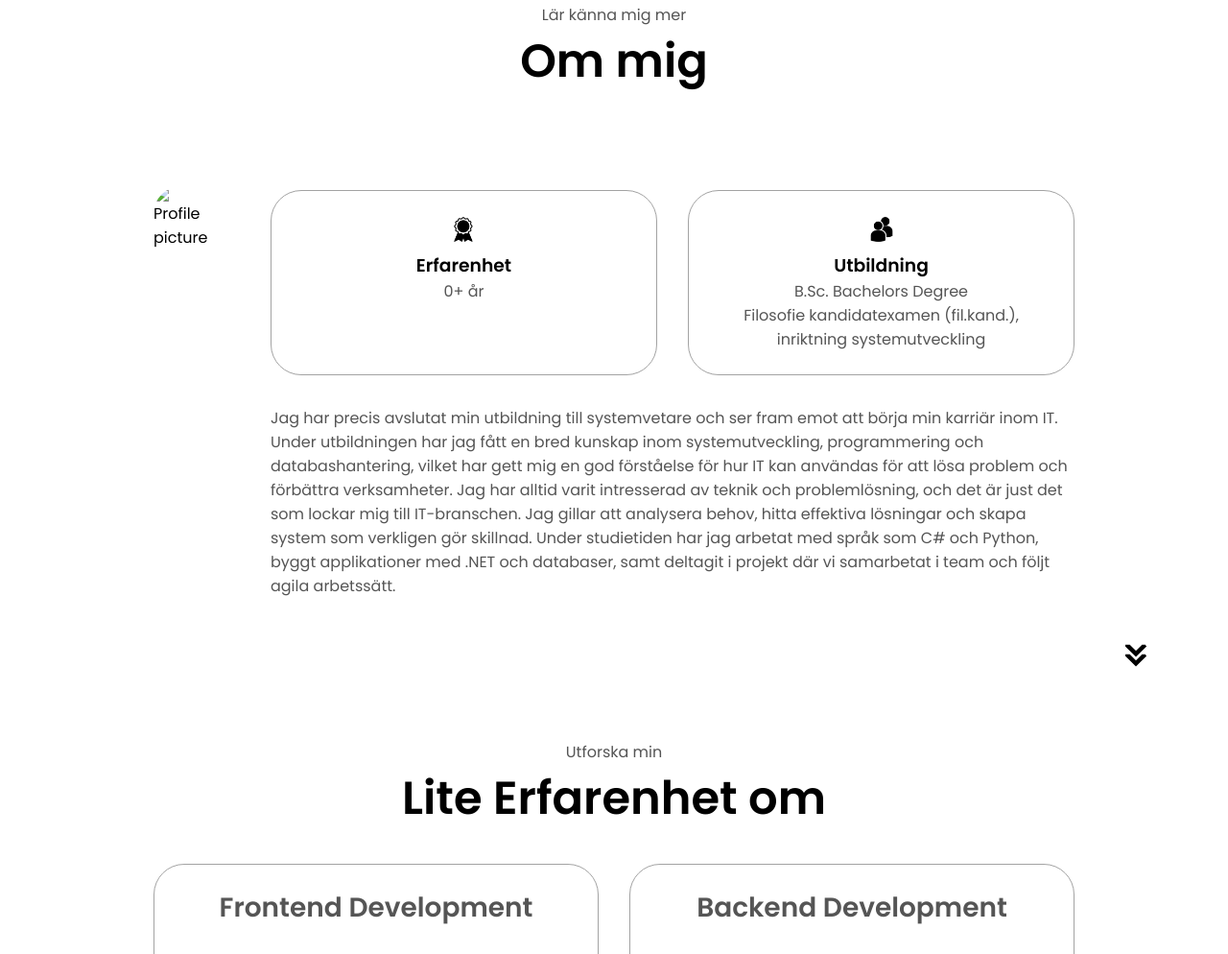
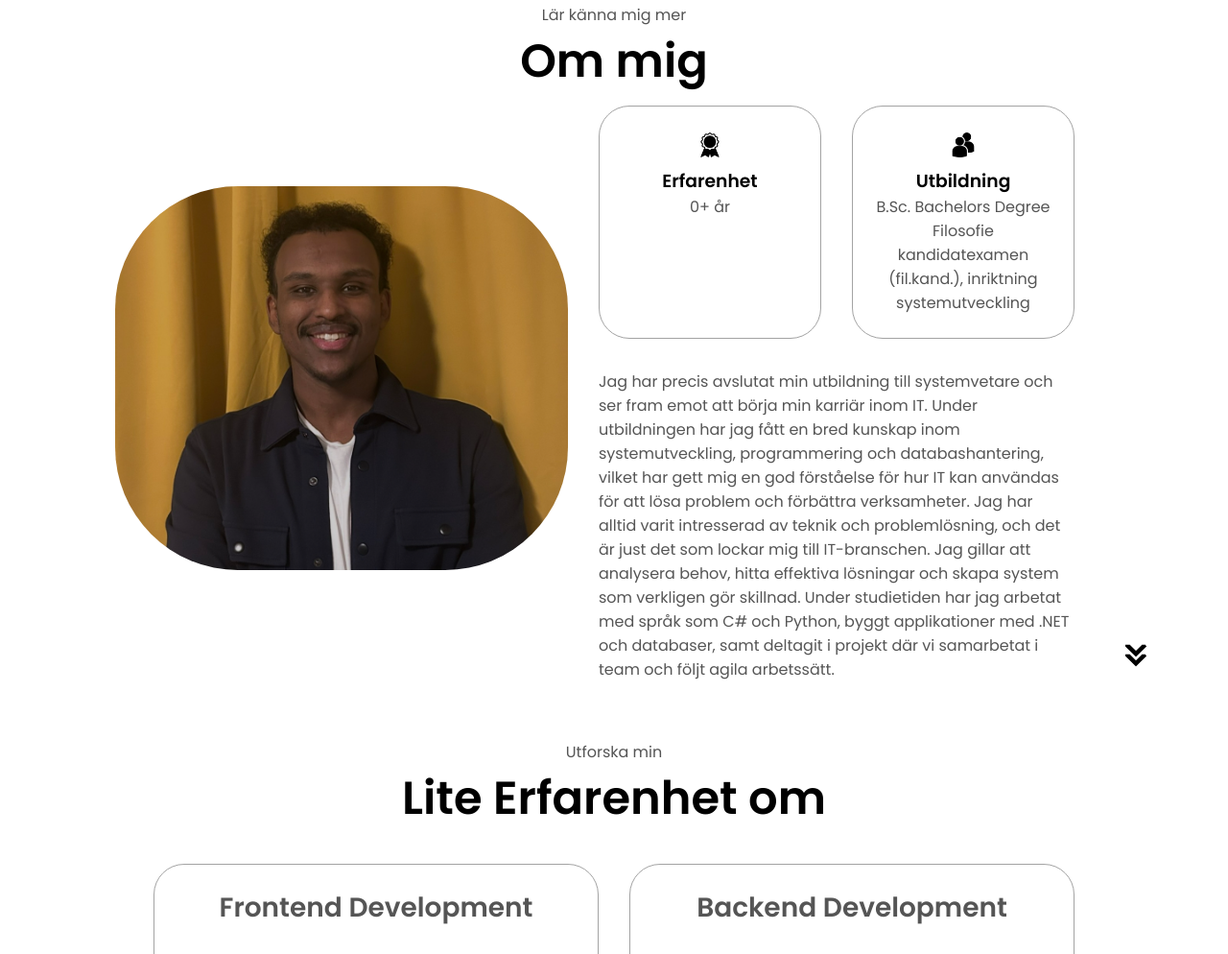
Before and after one commit to Khalid1754/MinPortfolio, a plain HTML site: page index.html in a window 1280 px wide. Shown: the part 925-1919 px from the top of the page at 96% size. Drawn offline with Linux system fonts and the light colour scheme; files whose address does not match are found by name.

Commit message:
Avklarat Portfolio

```diff
--- a/index.html
+++ b/index.html
@@ -47,7 +47,7 @@
         <div class="btn-container">
           <button
             class="btn btn-color-2"
-            onclick="window.open('./Bilagor//resume-example.pdf')"
+            onclick="window.open('./Bilagor//Khalid_Hassan_CV.pdf')"
           >
             Ladda ner CV
           </button>
--- a/style.css
+++ b/style.css
@@ -282,7 +282,8 @@ section {
 }
 
 .about-pic {
-  border-radius: 2rem;
+  border-radius: 8rem;
+  margin-left: -40px;
 }
 
 .arrow {
```
Also changed, not shown: Bilagor/about-pic.png (added), 1 other file.
